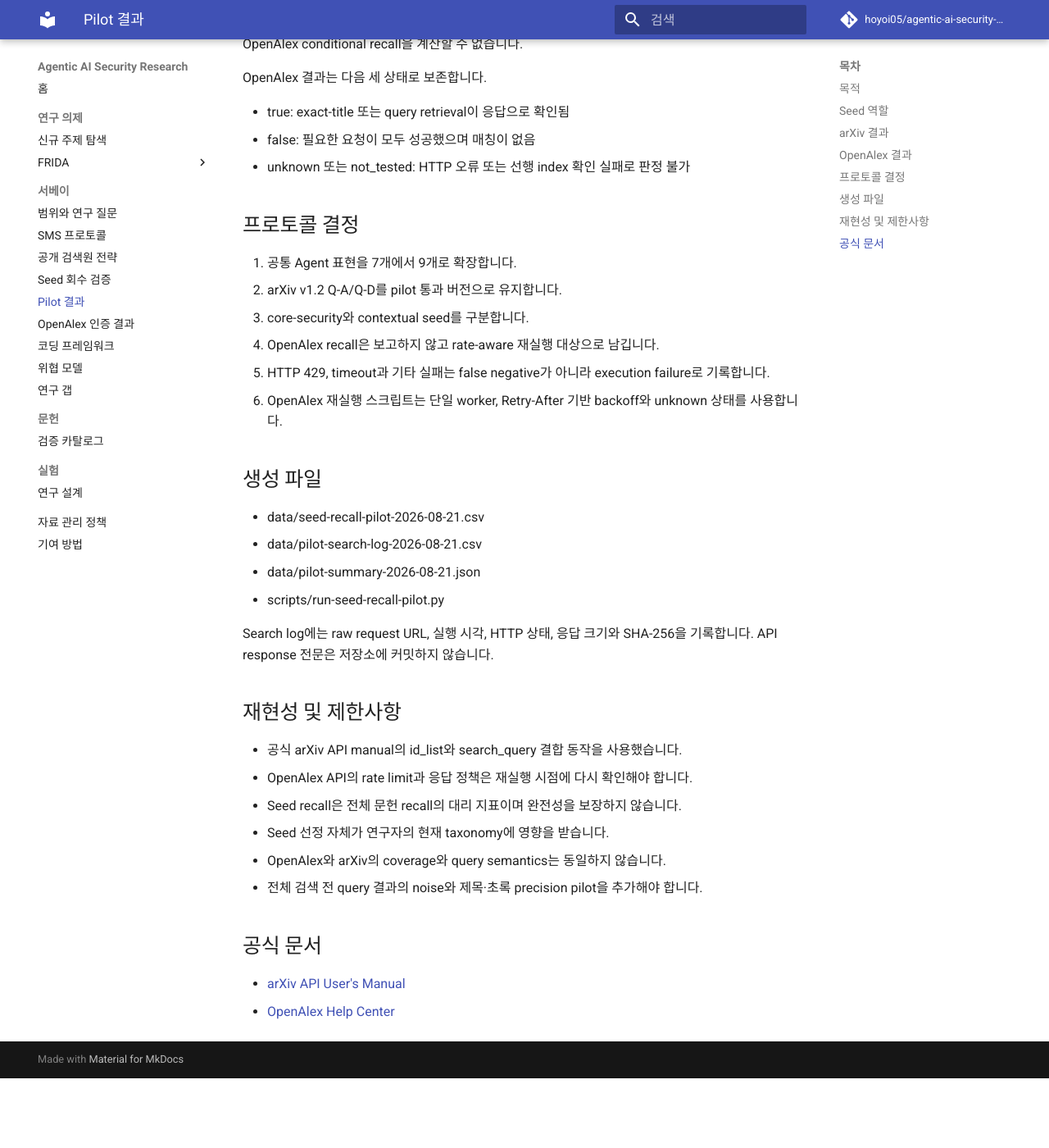
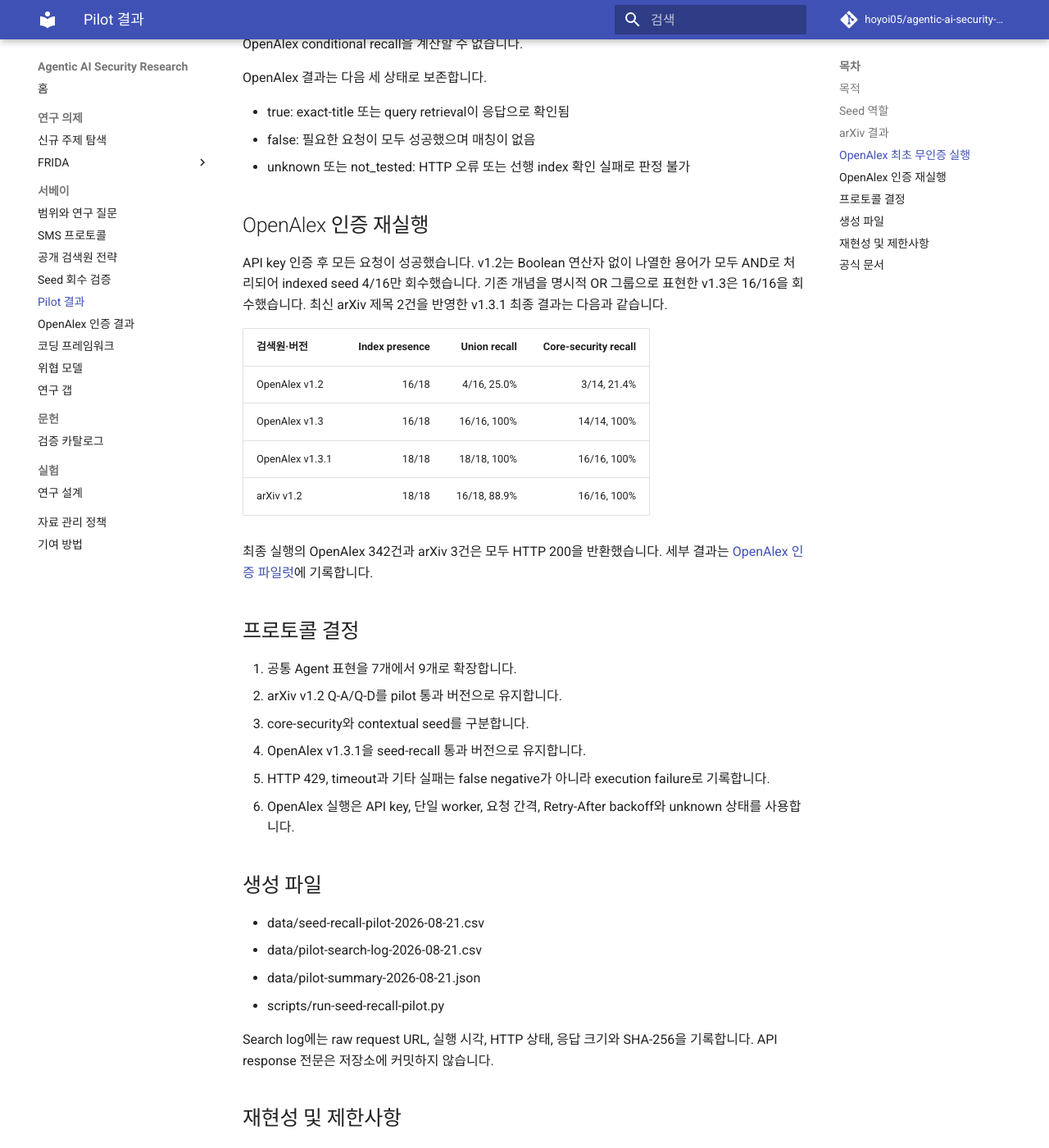
Before and after one commit to hoyoi05/agentic-ai-security-research, an MkDocs documentation site: the page built from docs/survey/pilot-results.md, in a window 1280 px wide and 1400 px high, scrolled down 1725 px. Shown: the whole window at 82% size. Built offline with MkDocs 1.6.1 and Material for MkDocs 9.7.7, drawn with Linux system fonts in a browser that asks for light colours; comment, search, counter and statistics services are not loaded; before the commit the page ends 3040 px from its top, so only the background shows below that; some of the changed text lies outside the part shown.

Commit message:
docs: record authenticated OpenAlex reruns

```diff
--- a/docs/survey/pilot-results.md
+++ b/docs/survey/pilot-results.md
@@ -1,8 +1,8 @@
 # OpenAlex·arXiv Seed-Recall Pilot
 
 > 실행일: 2026-08-21
-> 프로토콜: 1.1-pilot 및 1.2-pilot
-> 상태: arXiv 완료, OpenAlex 미완료
+> 프로토콜: 1.1-pilot–1.3.1-pilot
+> 상태: arXiv·OpenAlex core-security seed 기준 통과
 > 시간 기준: API 로그는 UTC
 
 ## 목적
@@ -31,7 +31,7 @@
 
 v1.2에서 회수되지 않은 두 자료는 contextual seed와 일치합니다. 따라서 arXiv core-security recall은 잠정 성공 기준 90%를 충족합니다.
 
-## OpenAlex 결과
+## OpenAlex 최초 무인증 실행
 
 OpenAlex에서는 각 seed에 대해 title.search로 exact normalized title을 확인한 뒤, 색인이 확인된 seed를 query manifest로 검사했습니다.
 
@@ -52,14 +52,27 @@
 - false: 필요한 요청이 모두 성공했으며 매칭이 없음
 - unknown 또는 not_tested: HTTP 오류 또는 선행 index 확인 실패로 판정 불가
 
+## OpenAlex 인증 재실행
+
+API key 인증 후 모든 요청이 성공했습니다. v1.2는 Boolean 연산자 없이 나열한 용어가 모두 AND로 처리되어 indexed seed 4/16만 회수했습니다. 기존 개념을 명시적 OR 그룹으로 표현한 v1.3은 16/16을 회수했습니다. 최신 arXiv 제목 2건을 반영한 v1.3.1 최종 결과는 다음과 같습니다.
+
+| 검색원·버전 | Index presence | Union recall | Core-security recall |
+|---|---:|---:|---:|
+| OpenAlex v1.2 | 16/18 | 4/16, 25.0% | 3/14, 21.4% |
+| OpenAlex v1.3 | 16/18 | 16/16, 100% | 14/14, 100% |
+| OpenAlex v1.3.1 | 18/18 | 18/18, 100% | 16/16, 100% |
+| arXiv v1.2 | 18/18 | 16/18, 88.9% | 16/16, 100% |
+
+최종 실행의 OpenAlex 342건과 arXiv 3건은 모두 HTTP 200을 반환했습니다. 세부 결과는 [OpenAlex 인증 파일럿](openalex-authenticated-pilot.md)에 기록합니다.
+
 ## 프로토콜 결정
 
 1. 공통 Agent 표현을 7개에서 9개로 확장합니다.
 2. arXiv v1.2 Q-A/Q-D를 pilot 통과 버전으로 유지합니다.
 3. core-security와 contextual seed를 구분합니다.
-4. OpenAlex recall은 보고하지 않고 rate-aware 재실행 대상으로 남깁니다.
+4. OpenAlex v1.3.1을 seed-recall 통과 버전으로 유지합니다.
 5. HTTP 429, timeout과 기타 실패는 false negative가 아니라 execution failure로 기록합니다.
-6. OpenAlex 재실행 스크립트는 단일 worker, Retry-After 기반 backoff와 unknown 상태를 사용합니다.
+6. OpenAlex 실행은 API key, 단일 worker, 요청 간격, Retry-After backoff와 unknown 상태를 사용합니다.
 
 ## 생성 파일
 
@@ -73,7 +86,7 @@
 ## 재현성 및 제한사항
 
 - 공식 arXiv API manual의 id_list와 search_query 결합 동작을 사용했습니다.
-- OpenAlex API의 rate limit과 응답 정책은 재실행 시점에 다시 확인해야 합니다.
+- OpenAlex API key는 Authorization 헤더로만 전달하며 URL·로그·산출물에 저장하지 않습니다.
 - Seed recall은 전체 문헌 recall의 대리 지표이며 완전성을 보장하지 않습니다.
 - Seed 선정 자체가 연구자의 현재 taxonomy에 영향을 받습니다.
 - OpenAlex와 arXiv의 coverage와 query semantics는 동일하지 않습니다.
```
